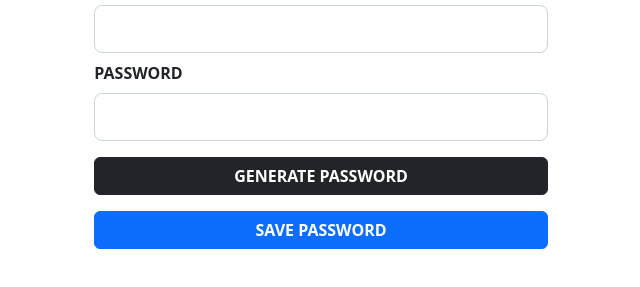
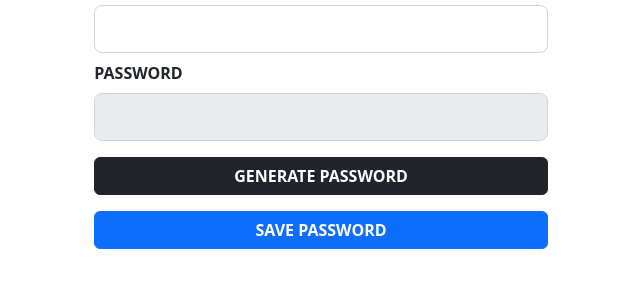
Before and after one commit to ahmadilham13/CuyUniversitySem1, a plain HTML site: page sesi-8/index.html in a window 1280 px wide. Shown: the part 321-608 px from the top of the page, without its empty margins (319-959 px from the left). Drawn offline with nearby package versions, Linux system fonts and the light colour scheme.

Commit message:
update sesi-8

```diff
--- a/sesi-8/index.html
+++ b/sesi-8/index.html
@@ -17,7 +17,7 @@
                 <label for="passwordLength" class="text-uppercase fw-bold">Panjang Password</label>
                 <input type="number" class="form-control form-control-lg " id="passwordLength" />
                 <label for="password" class="text-uppercase fw-bold">Password</label>
-                <input class="form-control form-control-lg" id="password" type="password" />
+                <input class="form-control form-control-lg" id="password" type="password" disabled />
                 <button class="btn btn-dark text-uppercase fw-bold mt-2" onclick="getPassword()">generate password</button>
                 <a class="btn btn-primary text-uppercase fw-bold mt-2" onclick="savePassword()" id="saveButton">save password</a>
             </div>
```
